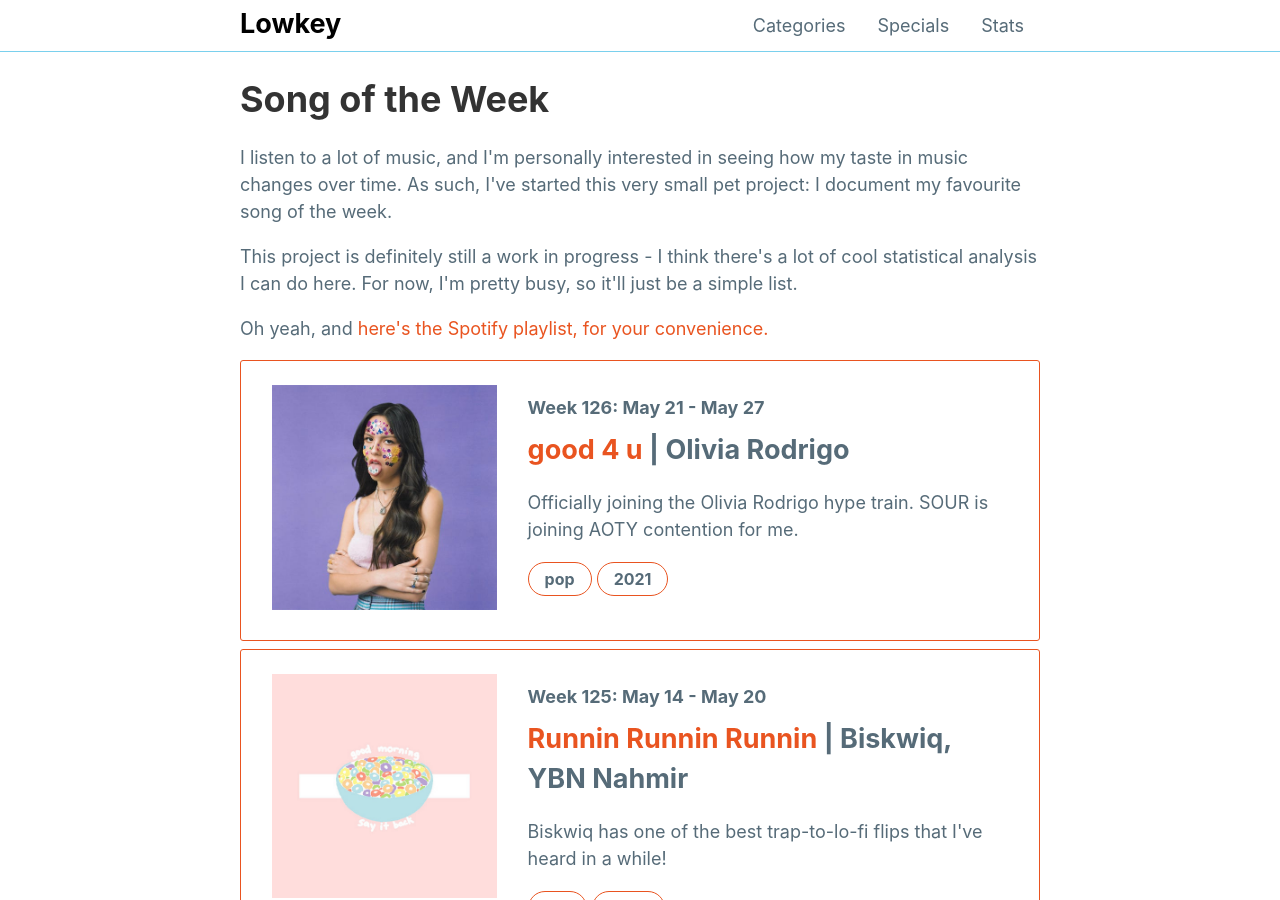
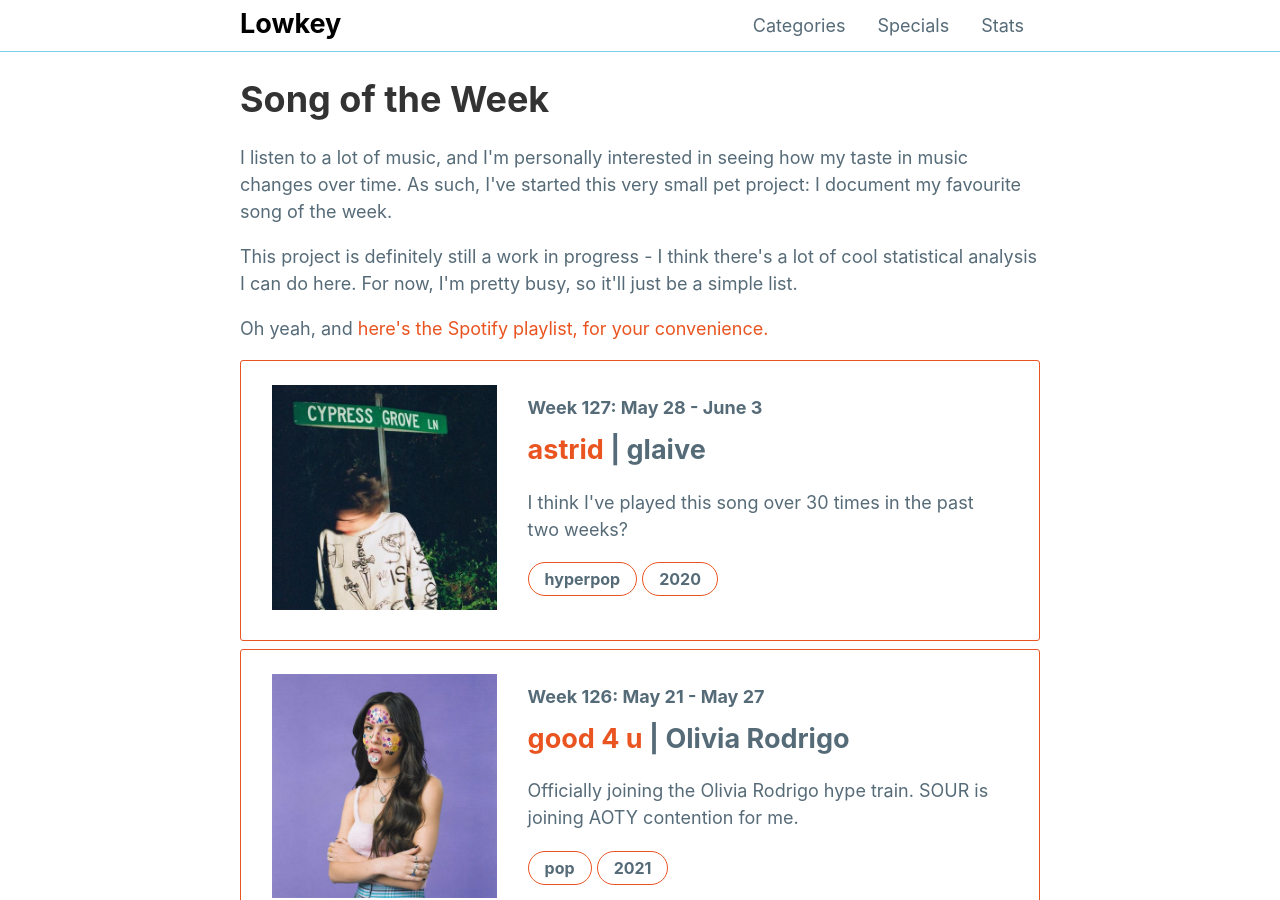
Before and after one commit to mattxwang/lowkey, a Jekyll site: the page built from stats/song-of-the-week.html, in a window 1280 px wide and 900 px high. Built offline with Jekyll 4.4.1, drawn with Linux system fonts in a browser that asks for light colours; comment, search, counter and statistics services are not loaded.

Commit message:
there's this girl named astrid...

```diff
--- a/_data/sotw.yml
+++ b/_data/sotw.yml
@@ -1258,3 +1258,13 @@ week126:
   year: 2021
   blurb: >
     Officially joining the Olivia Rodrigo hype train. SOUR is joining AOTY contention for me.
+week127:
+  week: "Week 127: May 28 - June 3"
+  title: "astrid"
+  artist: "glaive"
+  album: "cypress grove"
+  album_art: "cypress-grove.jpg"
+  genre: "hyperpop"
+  year: 2020
+  blurb: >
+    I think I've played this song over 30 times in the past two weeks?
```
Also changed, not shown: img/albums/cypress-grove.jpg (added).
